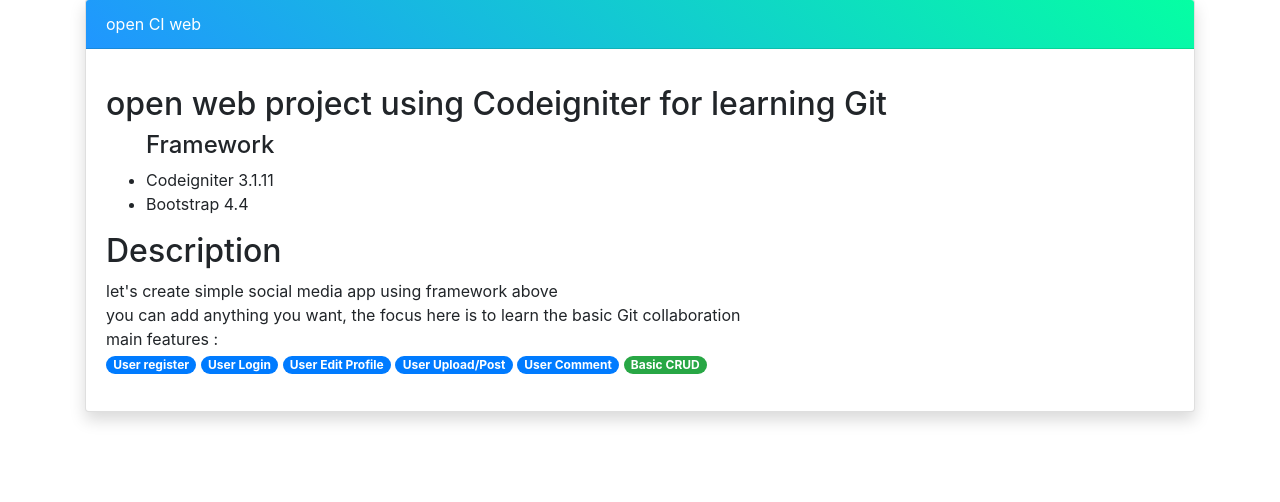
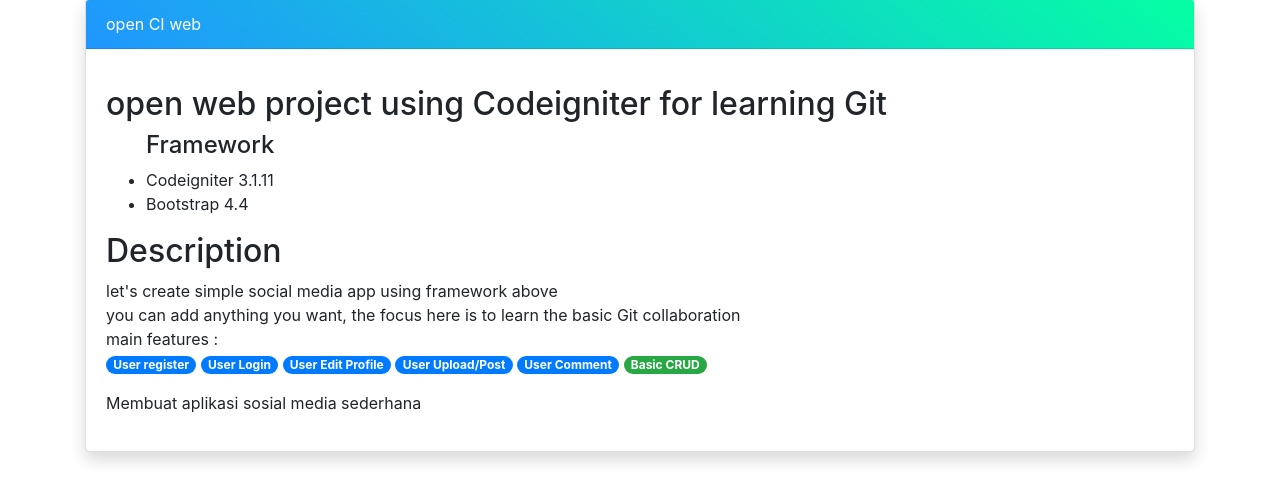
Before and after one commit to mudrikul/open-CI-web, a CodeIgniter app: page /database/ in a window 1280 px wide. Shown: the part 81-583 px from the top of the page. Run offline with CodeIgniter, Linux system fonts and the light colour scheme; some libraries are stand-ins or nearby versions.

Commit message:
add some text

```diff
--- a/application/views/pages/home.php
+++ b/application/views/pages/home.php
@@ -23,5 +23,6 @@
             <span class="badge badge-pill badge-primary">User Comment</span>
             <span class="badge badge-pill badge-success">Basic CRUD</span>
         </p>
+        <p>Membuat aplikasi sosial media sederhana</p>
     </div>
 </div>
```
